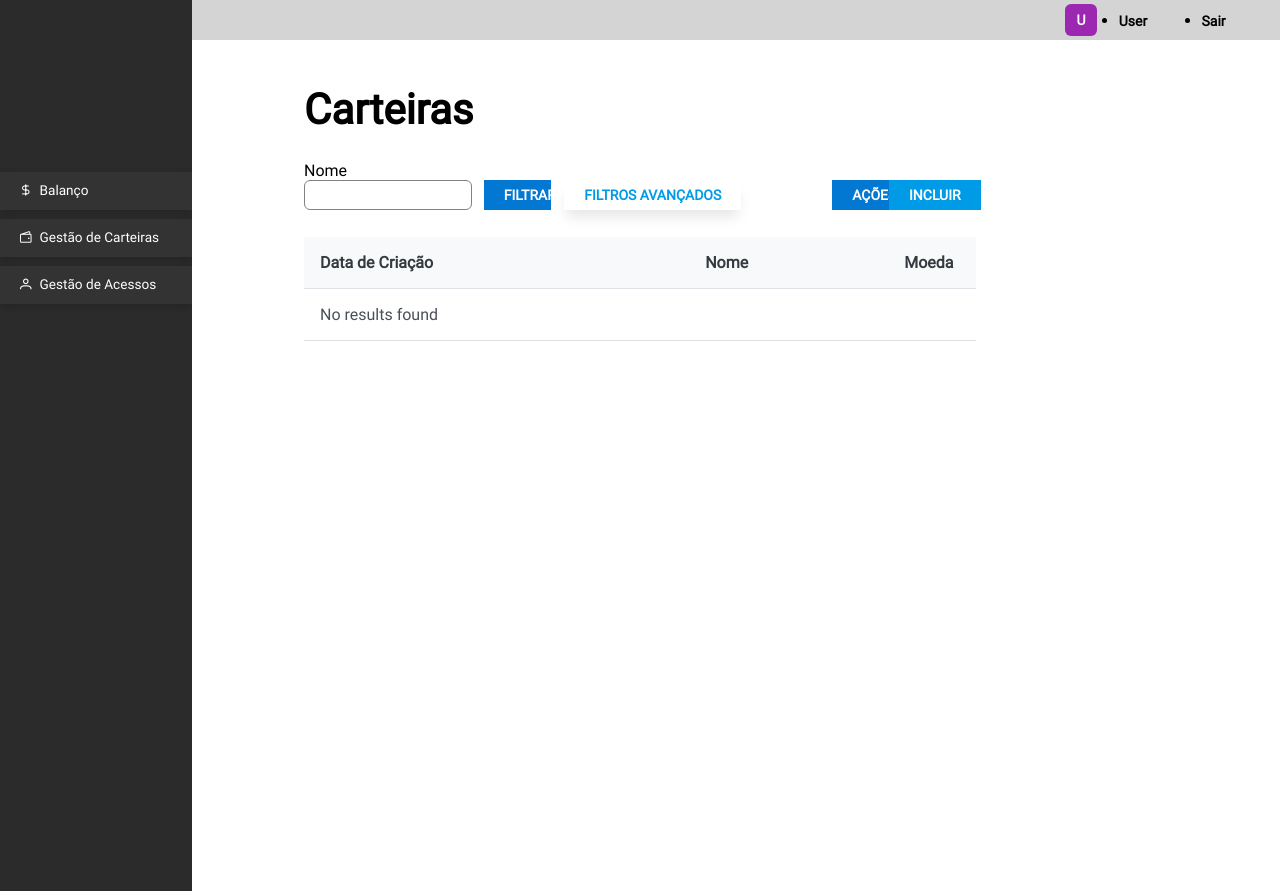
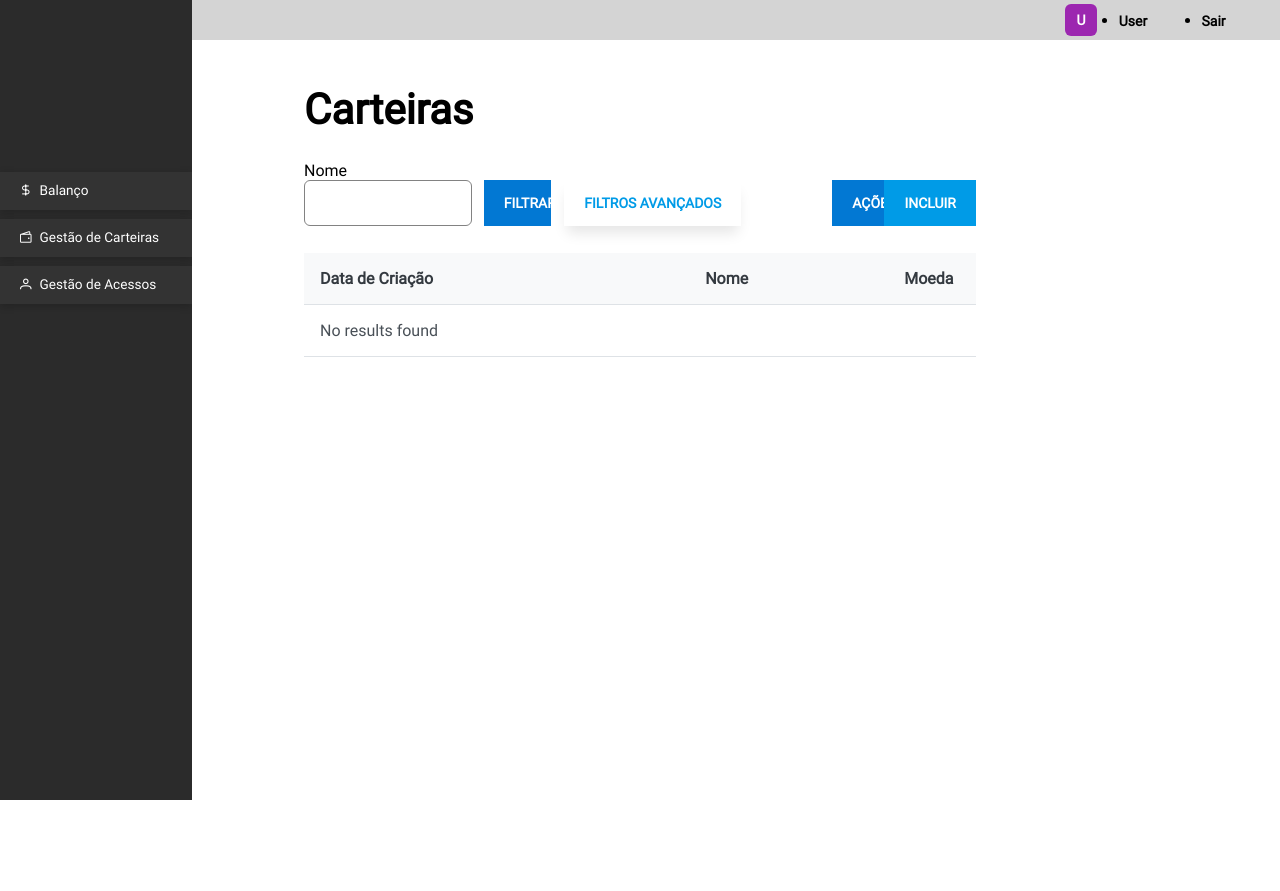
Before and after one commit to mateusmcg1/ReceitasFrontEnd, a React (Create React App) app: page /wallet in a window 1280 px wide. After the commit the page ends 800 px from the top, so only its background shows below. Built offline with nearby package versions, Linux system fonts and the light colour scheme.

Commit message:
atualizando o css de balance, wallet e casket

```diff
--- a/src/Pages/Balance/balance.css
+++ b/src/Pages/Balance/balance.css
@@ -1,7 +1,7 @@
 
 .balance-container {
     width: 100%;
-    height: 100vh;
+    height: 90vh;
 }
 
 .margin-left {
@@ -18,15 +18,6 @@
     font-size: 45px;
 }
 
-.menu {
-    width: 15%;
-    display: flex;
-    flex-direction: column;
-    align-items: flex-start;
-    margin-top: 10%;
-    /* padding: 12px 24px;
-    gap: 10px; */
-}
 
 .filtering-data p-menu {
     background-color: #2B2B2B;
@@ -57,7 +48,10 @@
     color: black;
     border: none;
     transition: none;
+
+    height: 100%;
 }
+
 
 .wallet-name .p-button:hover {
     background-color: #D9D9D9;
@@ -111,14 +105,13 @@
 
 .filtering-data .p-inputtext{
     width: 25%;
-    height: 70%;
     margin-right: -5%;
 }
 
 .filtering-data button {
     font-size: 12px;
     width: 10%;
-    height:70%;
+    font-weight: bold;
     /* margin-left: -12%; */
 }
 #advanced-filter{
@@ -126,8 +119,10 @@
     background-color: white;
     color: #009BE7;
     border: none;
-    margin-left: -10%;
+    margin-left: -20%;
+    height: 100%;
     box-shadow: 0px 10px 14px -3px rgba(0,0,0,0.1);
+
 }
 
 .data-table{
--- a/src/Pages/Wallet/wallet.css
+++ b/src/Pages/Wallet/wallet.css
@@ -1,18 +1,11 @@
 .wallet-container{
     width: 100%;
-    height: 100vh;
+    height: 90vh;
     display:flex;
 }
 
-.wallet-menu{
-    width: 15%;
-    height: 100%;
-    background-color: #2B2B2B;
-}
-.wallet-menu .p-menu-list{
 
-    margin-top: 50%;
-}
+
 .wallet-header{
     background-color: #D9D9D9;
     height: 5%;
@@ -30,6 +23,7 @@
     list-style: none;
     margin-right: 2%;
 }
+
 
 .wallet-main-content{
     padding: 2% 5%;
@@ -49,19 +43,19 @@
 
 .wallet-main-content .p-inputtext{
     width: 25%;
-    height: 30px;
+
     /* margin-right: 2%; */
     border: 1px solid #828282;
 }
 .wallet-main-content button{
     width: 10%;
-    height: 30px;
     font-size: 14px;
-    margin-left: 5%;
     border: none;
+    font-weight: bold;
 }
 
 #inclusao{
     background-color: #009BE7;
     width: 100%;
+    height: 100%;
 }
--- a/src/Shared/Casket/Casket.css
+++ b/src/Shared/Casket/Casket.css
@@ -1,14 +1,14 @@
+
 .casket-container{
+    width: 100%;
 
-    width: 100%;
-    height: 100vh !important;
 }
 
 .A{
     width:100%;
     display: flex;
     flex-direction: row;
-
+    height: 5vh;
 }
 
 .margin{
@@ -17,7 +17,6 @@
 }
 .topbar{
     width: 85%;
-    height: 5vh !important;
     background-color: #D4D4D4;
     display: flex;
 }
@@ -28,7 +27,6 @@
     display: flex;
     align-items: center;
     justify-content:flex-end;
-
 }
 
 .topbar li{
@@ -46,9 +44,21 @@
     font-size: 14px;
 }
 
+.menu {
+
+    display: flex;
+    flex-direction: column;
+    align-items: flex-start;
+    margin-top: 10%;
+    width: 15%;
+    /* padding: 12px 24px;
+    gap: 10px; */
+}
+
 .column-order{
     padding: 0;
     display: flex;
     flex-direction: row;
     background-color: #2B2B2B;
+    height: 95vh;
 }
--- a/src/Shared/Casket/Casket.tsx
+++ b/src/Shared/Casket/Casket.tsx
@@ -21,7 +21,7 @@ export function Casket({ children }: { children?: any }) {
                 <div className="topbar">
                     <ul>
                         <Avatar label={userName.substring(0, 1)} style={{ backgroundColor: '#9c27b0', color: '#ffffff' }} />
-                        <li key={userName} style={{ marginRight: "5%" }}>
+                        <li key={userName}>
                             <span>{userName}</span>
                         </li>
                         <li>
```
